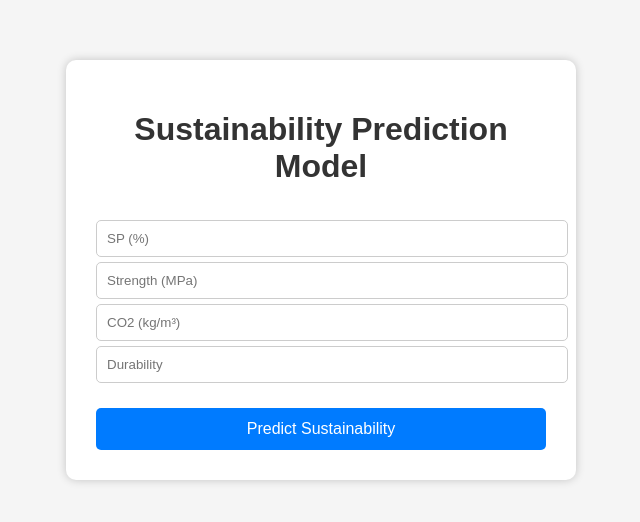
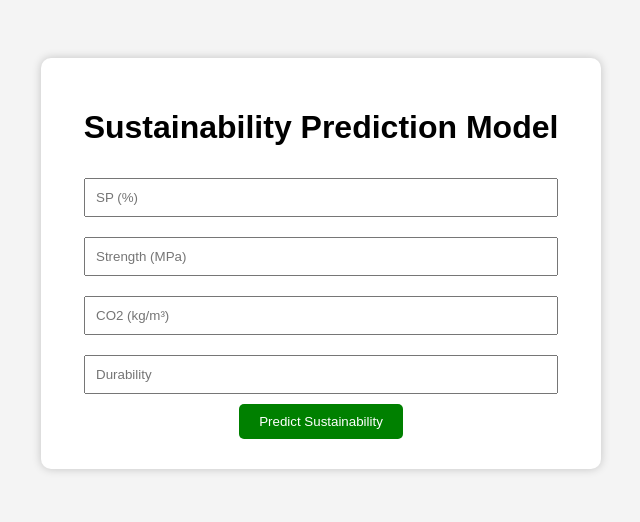
Before and after one commit to Ganeshtarte/CarbonFootprint, a Flask app: page / in a window 1280 px wide. Shown: the top 522 px of the page, without its empty margins (319-959 px from the left). Run offline with Flask 3, Linux system fonts and the light colour scheme; parts of the project's set-up code (start-up, migrations or seed data) failed here and were passed over.

Commit message:
Refactor CSS styles for body and container

```diff
--- a/static/style.css
+++ b/static/style.css
@@ -1,94 +1,34 @@
-body {
-
-    margin: 0;
-    padding: 0;
-
-    font-family: Arial, sans-serif;
-
-    background: #f5f5f5;
+body{
+    font-family: Arial;
+    background:#f4f4f4;
+    text-align:center;
+    padding-top:50px;
 }
 
-.container {
-
-    width: 450px;
-
-    margin: 60px auto;
-
-    background: white;
-
-    padding: 30px;
-
-    border-radius: 10px;
-
-    box-shadow: 0 0 10px rgba(0,0,0,0.2);
+.container{
+    background:white;
+    width:500px;
+    margin:auto;
+    padding:30px;
+    border-radius:10px;
+    box-shadow:0px 0px 10px rgba(0,0,0,0.2);
 }
 
-h1 {
-
-    text-align: center;
-
-    margin-bottom: 30px;
-
-    color: #333;
+input{
+    width:90%;
+    padding:10px;
+    margin:10px;
 }
 
-label {
-
-    font-weight: bold;
-
-    display: block;
-
-    margin-top: 15px;
+button{
+    padding:10px 20px;
+    background:green;
+    color:white;
+    border:none;
+    cursor:pointer;
+    border-radius:5px;
 }
 
-input {
-
-    width: 100%;
-
-    padding: 10px;
-
-    margin-top: 5px;
-
-    border: 1px solid #ccc;
-
-    border-radius: 5px;
+button:hover{
+    background:darkgreen;
 }
-
-button {
-
-    width: 100%;
-
-    margin-top: 25px;
-
-    padding: 12px;
-
-    background: #007bff;
-
-    border: none;
-
-    color: white;
-
-    font-size: 16px;
-
-    border-radius: 5px;
-
-    cursor: pointer;
-}
-
-button:hover {
-
-    background: #0056b3;
-}
-
-.result {
-
-    margin-top: 30px;
-
-    text-align: center;
-
-    padding: 20px;
-
-    background: #eaf7ea;
-
-    border-radius: 8px;
-}
```
